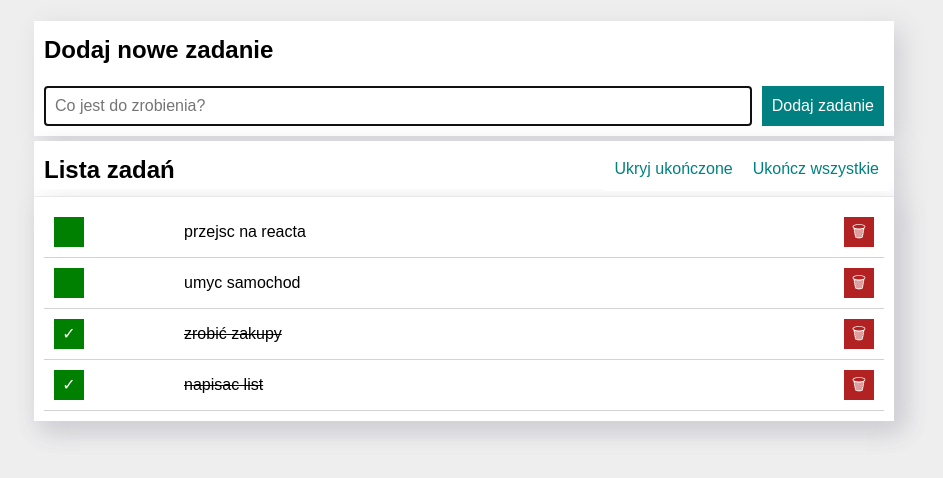
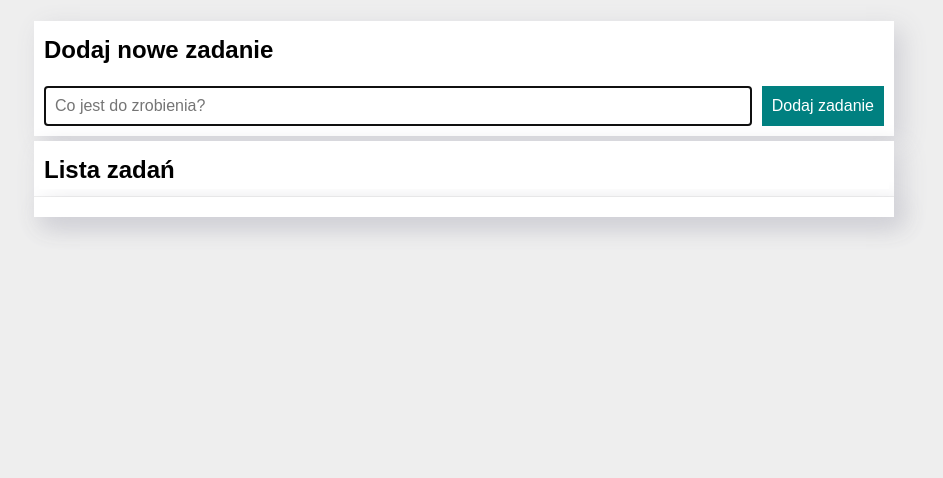
Before and after one commit to MSendek40/List-checker-react, a React (Create React App) app: page / in a window 1280 px wide. Shown: the top 478 px of the page, without its empty margins (176-1119 px from the left). Built offline with nearby package versions, Linux system fonts and the light colour scheme.

Commit message:
objects in array was deleted

```diff
--- a/src/App.js
+++ b/src/App.js
@@ -11,10 +11,6 @@ function App() {
   const [hideDone, setHideDone] = useState(false);
   const [tasks, setTasks] = useState(
     [
-    { id: 1, content: "przejsc na reacta", done: false },
-    { id: 2, content: "umyc samochod", done: false },
-    { id: 3, content: "zrobić zakupy", done: true },
-    { id: 4, content: "napisac list", done: true },
   ]
   )
 
```
